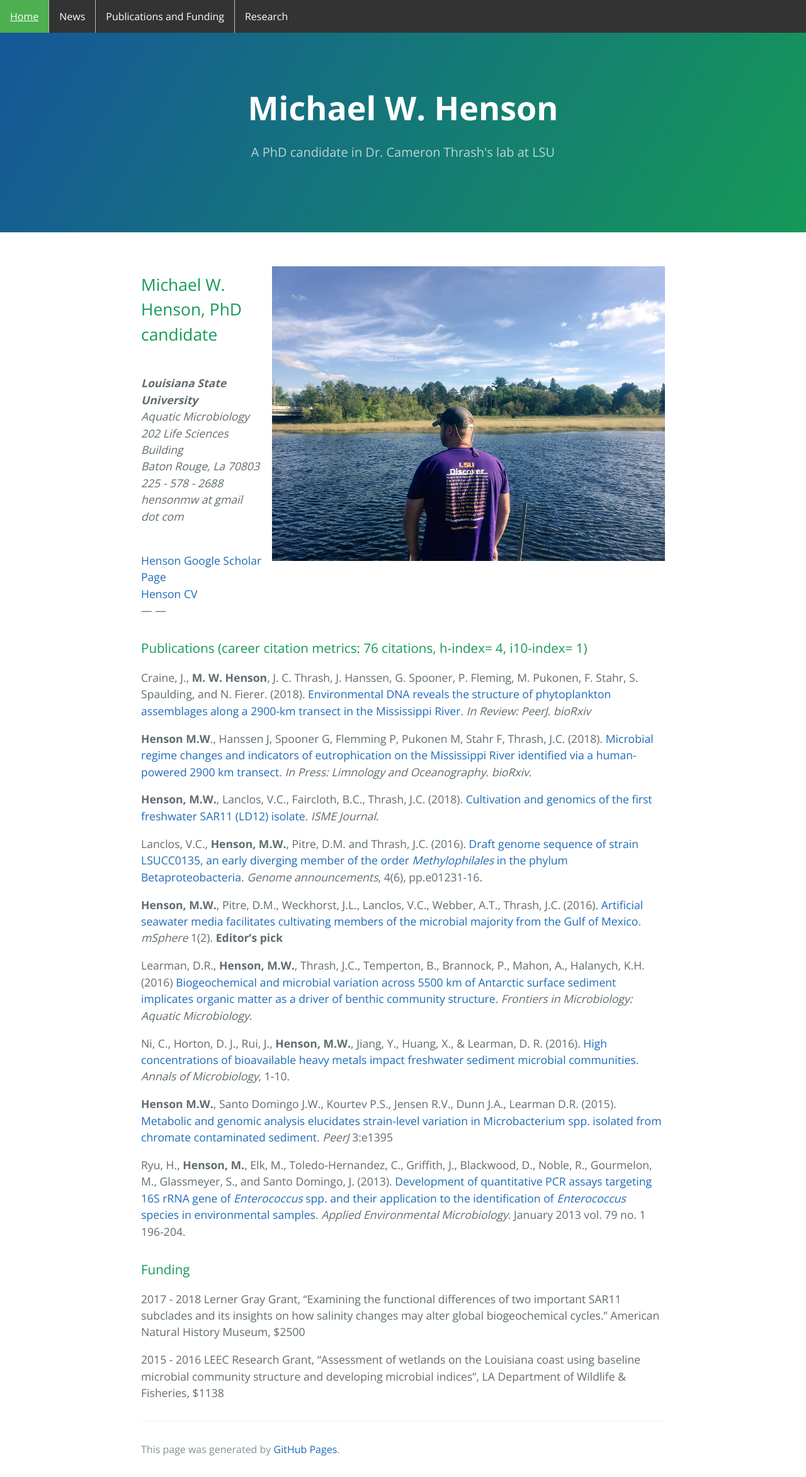
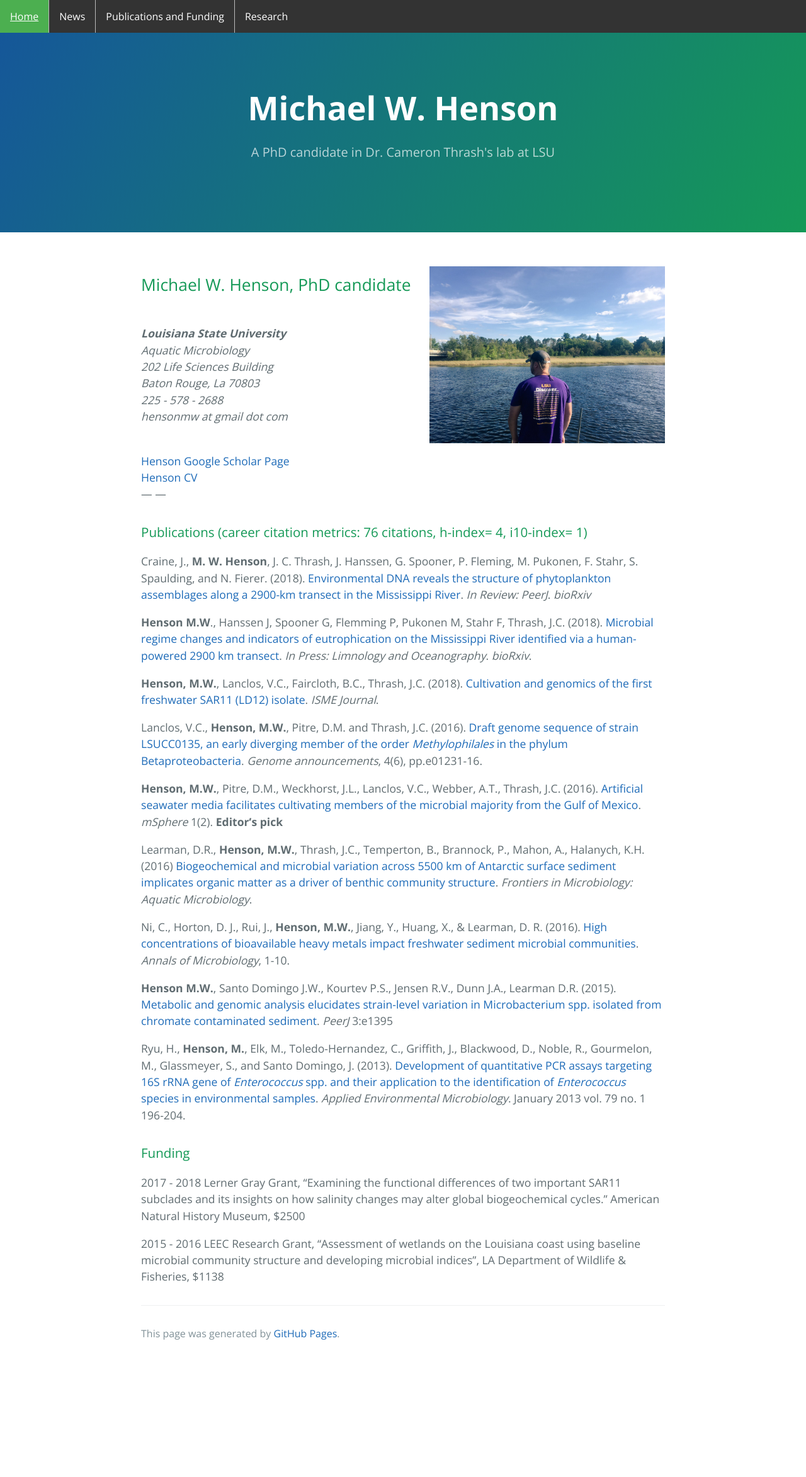
Before and after one commit to Hensonmw/hensonmw.github.io, a Jekyll site: the page built from Research/index.md, in a window 1280 px wide. Shown: the whole page at 63% size. Built offline with Jekyll 4.4.1, drawn with Linux system fonts in a browser that asks for light colours; comment, search, counter and statistics services are not loaded; after the commit the page ends 2162 px from its top, so only the background shows below that.

Commit message:
updated home page

```diff
--- a/Research/index.md
+++ b/Research/index.md
@@ -5,7 +5,7 @@ permalink: /Publications/
 ---
 <script type='text/javascript' src='https://d1bxh8uas1mnw7.cloudfront.net/assets/embed.js'></script>
 
-<img style="float: right; margin-left: 15px; margin-top: 5px" width="75%" src="{{ site.url }}/images/2016-09-02 16.50.50.jpg">
+<img style="float: right; margin-left: 15px; margin-top: 5px" width="45%" src="{{ site.url }}/images/2016-09-02 16.50.50.jpg">
 
 ## Michael W. Henson, PhD candidate
 <br>
--- a/_layouts/default.html
+++ b/_layouts/default.html
@@ -46,7 +46,7 @@ li a:hover:not(.active) {
 <body>
 
 <ul>
-  <li><a class="active" href="../">Home</a></li>
+  <li><a class="active" href="/">Home</a></li>
   <li><a href="/News">News</a></li>
   <li><a href="/Publications">Publications and Funding</a></li>
   <li><a href="/Research">Research</a></li>
```
Also changed, not shown: index.md (+1 -1 lines).
